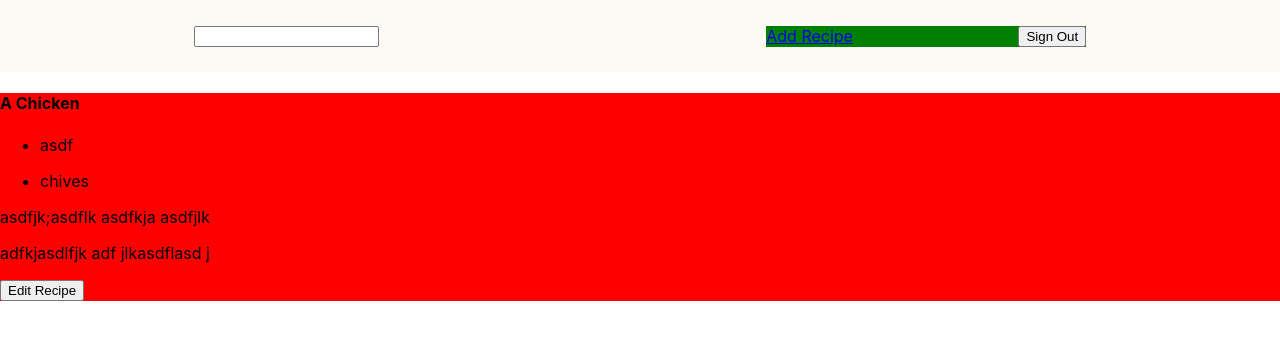
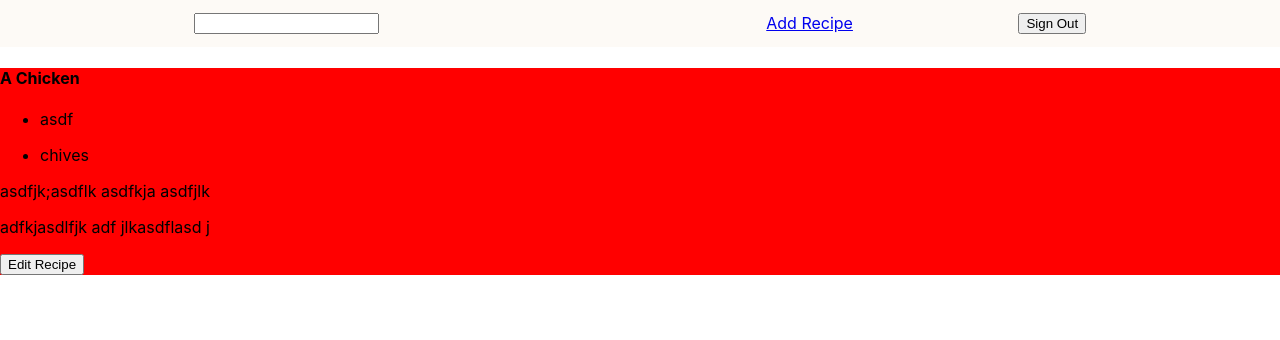
Before and after one commit to Lambda-Secret-Family-Recipes-5/client, a React (Create React App) app: page /recipes in a window 1280 px wide. Shown: the top 340 px of the page. Built offline with nearby package versions, Linux system fonts and the light colour scheme.

Commit message:
Removed debugging color and lowered padding

```diff
--- a/src/components/Header.js
+++ b/src/components/Header.js
@@ -9,11 +9,10 @@ const HeaderContainer = styled.header`
   box-sizing: border-box;
   display: flex;
   justify-content: space-around;
-  padding: 2% 0;
+  padding: 1% 0;
 `;
 
 const HeaderButtons = styled.div`
-  background: green;
   width: 25%;
   display: flex;
   justify-content: space-between;
```
